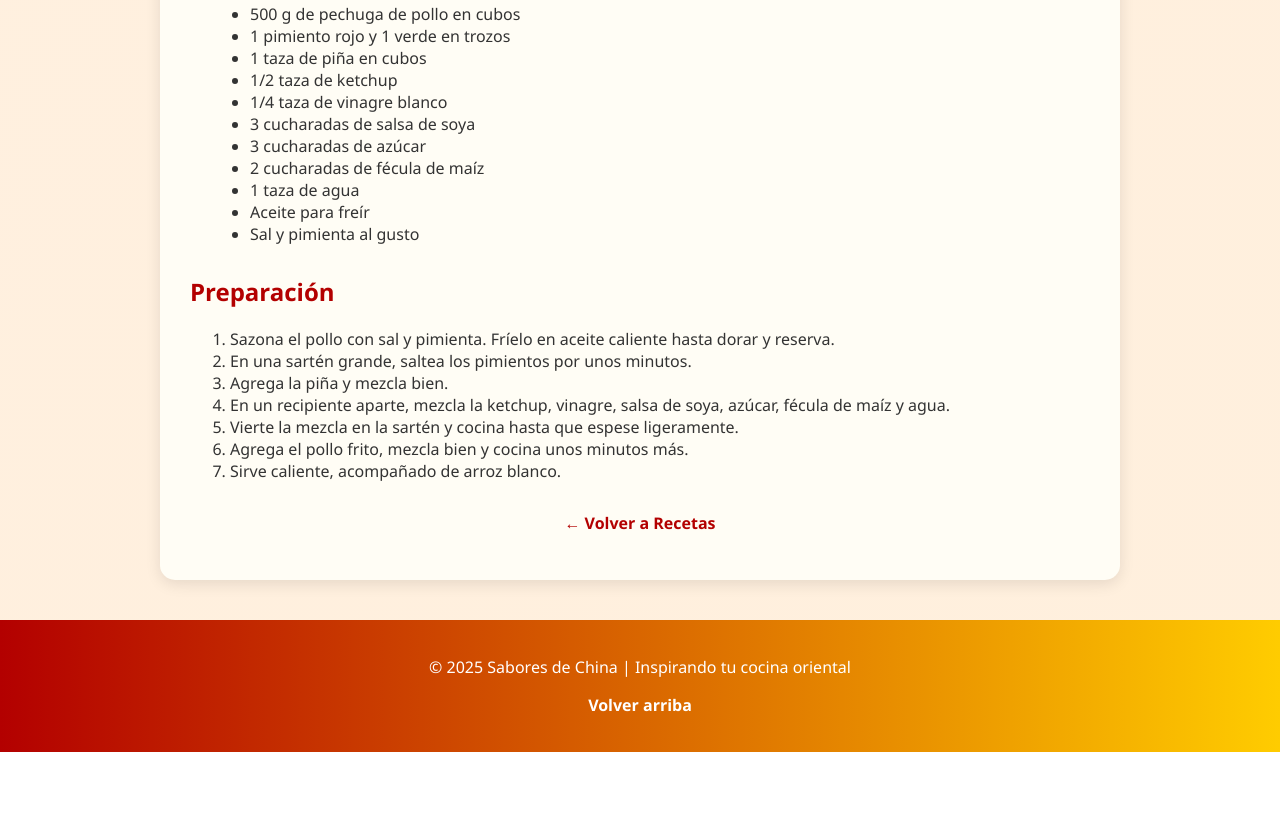
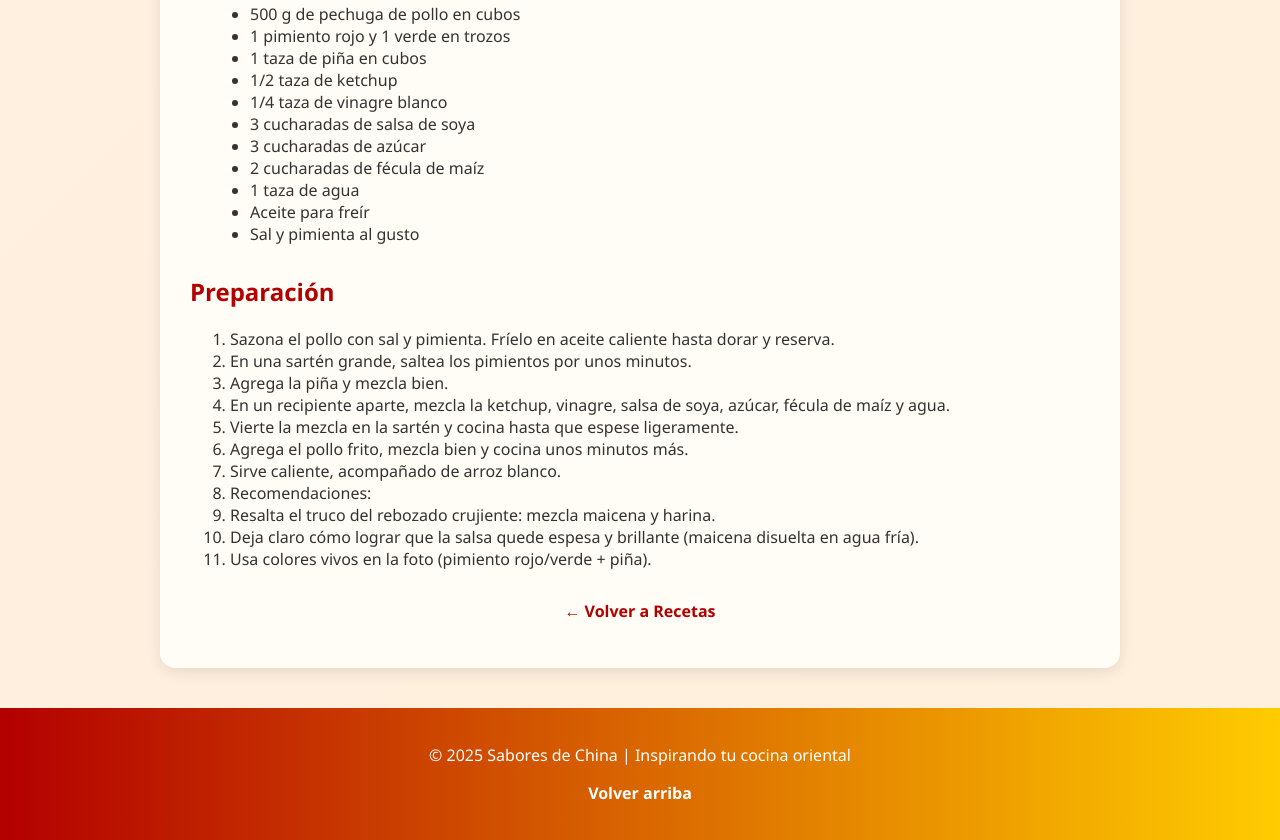
Before and after one commit to GaliSobrevals/recetas-china, a plain HTML site: page polloagridulce.html in a window 1280 px wide. Shown: the part 704-1544 px from the top of the page. Before the commit the page ends 1456 px from the top, so only its background shows below. Drawn offline with Linux system fonts and the light colour scheme.

Commit message:
Recomendaciones pollo agridulce

```diff
--- a/polloagridulce.html
+++ b/polloagridulce.html
@@ -133,6 +133,10 @@
       <li>Vierte la mezcla en la sartén y cocina hasta que espese ligeramente.</li>
       <li>Agrega el pollo frito, mezcla bien y cocina unos minutos más.</li>
       <li>Sirve caliente, acompañado de arroz blanco.</li>
+      <li>Recomendaciones:</li>
+      <li>Resalta el truco del rebozado crujiente: mezcla maicena y harina.</li>
+      <li>Deja claro cómo lograr que la salsa quede espesa y brillante (maicena disuelta en agua fría).</li>
+      <li>Usa colores vivos en la foto (pimiento rojo/verde + piña).</li>
     </ol>
 
     <p style="text-align:center; margin-top:30px;">
```
